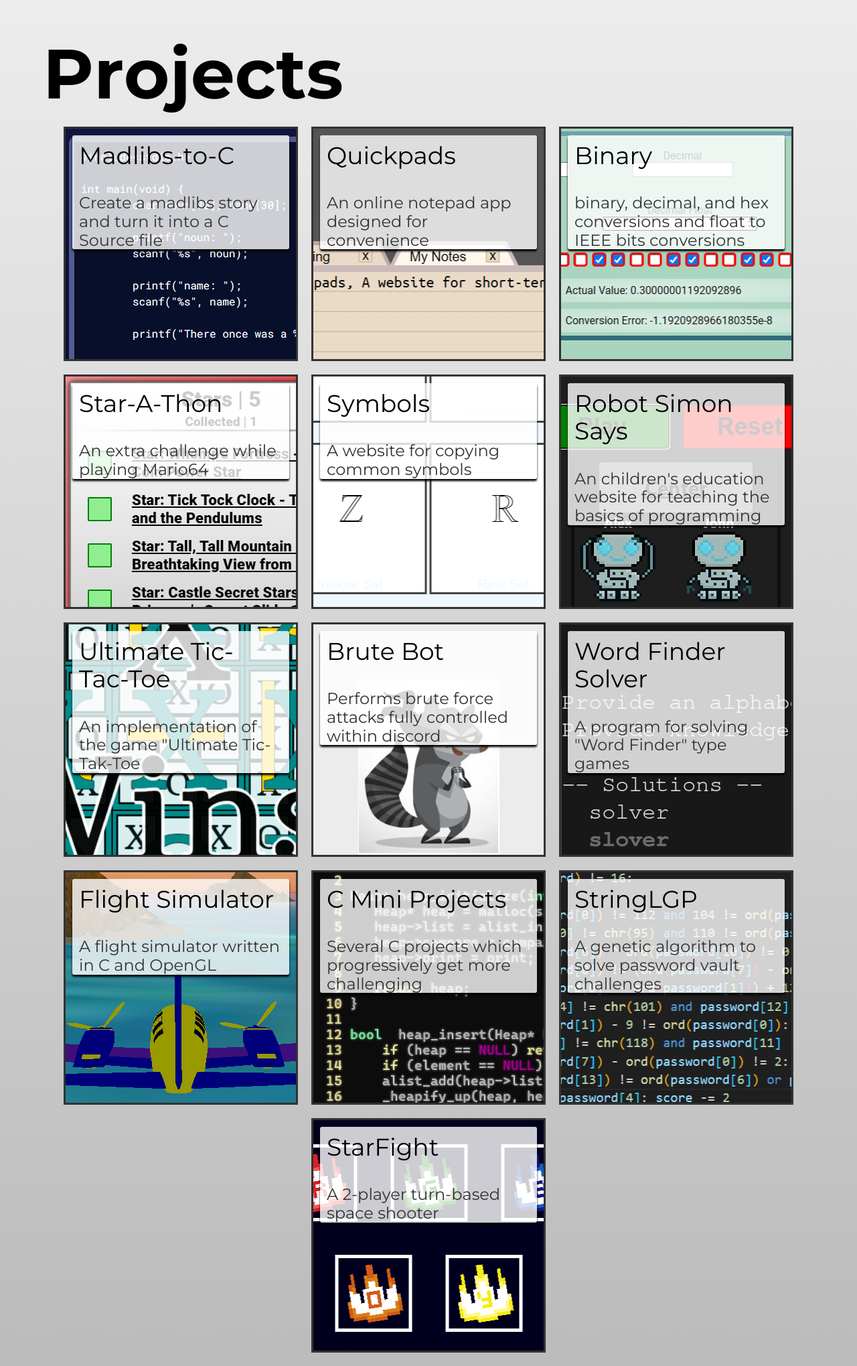
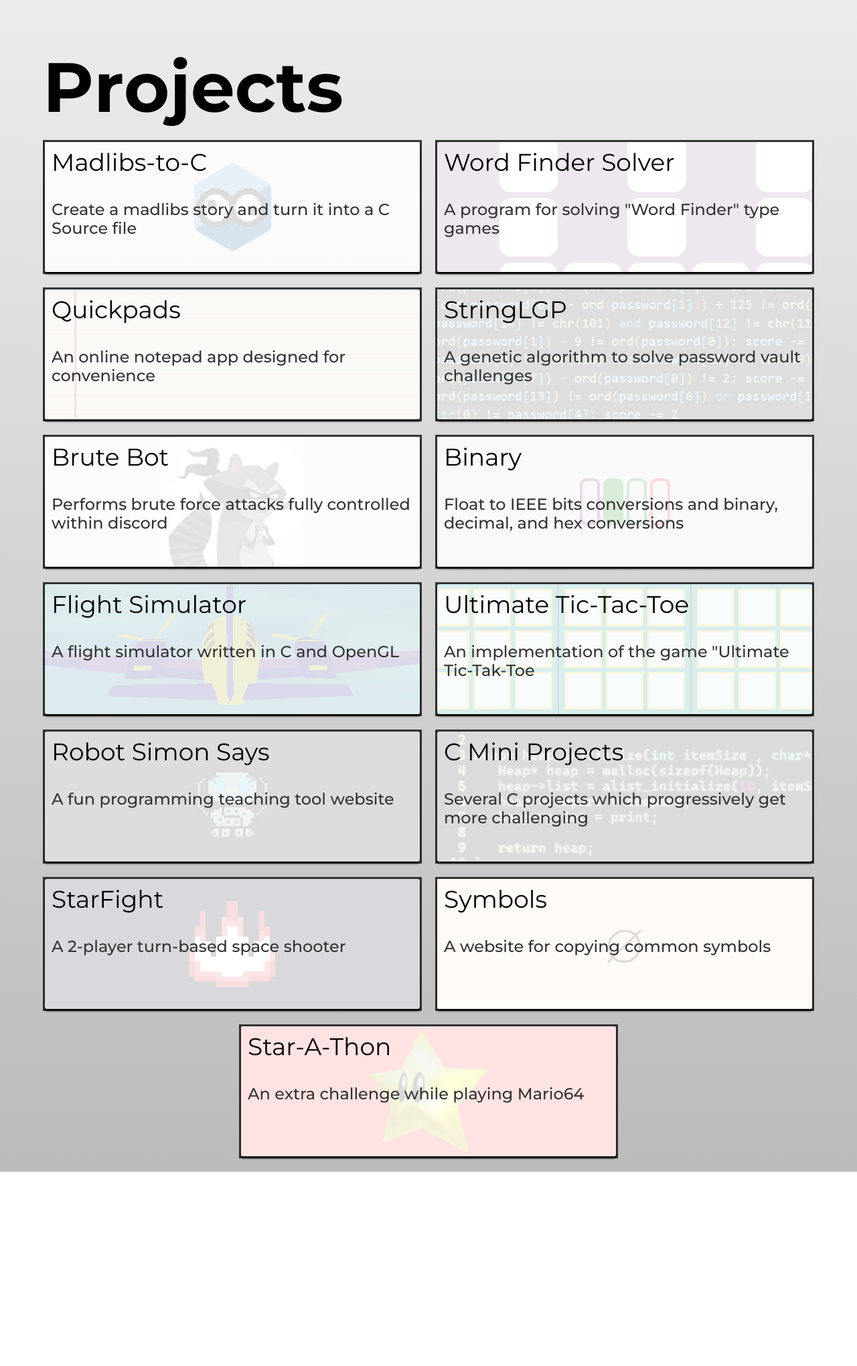
Before and after one commit to loganmacdougall/resume_3, a PHP site: page /projects in a window 1280 px wide. Shown: the part 71-2110 px from the top of the page at 67% size. After the commit the page ends 1820 px from the top, so only its background shows below. Run offline with PHP 8.4, Linux system fonts and the light colour scheme; some libraries are stand-ins or nearby versions.

Commit message:
Revamped most photos and project page

```diff
--- a/meta-data.php
+++ b/meta-data.php
@@ -7,3 +7,4 @@
 <link rel="preconnect" href="https://fonts.googleapis.com">
 <link rel="preconnect" href="https://fonts.gstatic.com" crossorigin>
 <link href="https://fonts.googleapis.com/css2?family=Montserrat:ital,wght@0,100..900;1,100..900&display=swap" rel="stylesheet">
+<link rel="icon" type="image/jpg" href="./media/logan-macdougall.jpg">
--- a/projects.php
+++ b/projects.php
@@ -9,7 +9,8 @@
 <body>
     <?php include("./header.php"); ?>
     <div id="content-container">
-        <h1 id="title_name">
+        <section class="project_grid project_grid_mini">
+            <h1 id="title_name" class="stretch">
                 <span class="jiggleable">P</span> <!--
             --> <span class="jiggleable">r</span> <!--
             --> <span class="jiggleable">o</span> <!--
@@ -19,41 +20,46 @@
             --> <span class="jiggleable">t</span> <!--
             --> <span class="jiggleable">s</span>
             </h1>
-        <section class="project_grid">
-            <a href="https://loganmacdougall.com/madlibs-to-C" style="background: url(./media/madlibs-to-C.png);" class="project_card">
+            <a href="https://loganmacdougall.com/madlibs-to-C" style="background: url(./media/madlibs-to-C.png);background-position:center;background-repeat:no-repeat;" class="project_card">
                 <div class="card-header">
                     <p>Madlibs-to-C</p>
                     <p>Create a madlibs story and turn it into a C Source file</p>
                 </div>
             </a>
-            <a href="https://loganmacdougall.com/quickpads" style="background: #555555 url(./media/quickpads.png);background-position: bottom;background-repeat:no-repeat" class="project_card">
+            <a href="https://github.com/loganmacdougall/Word-Finder-Solver" style="background: #181818 url(./media/word-finder-solver.jpg);background-position:center;" class="project_card">
+                <div class="card-header">
+                    <p>Word Finder Solver</p>
+                    <p>A program for solving "Word Finder" type games</p>
+                </div>
+            </a>
+            <a href="https://loganmacdougall.com/quickpads" style="background: #555555 url(./media/quickpads.png);background-position: left;background-repeat:no-repeat" class="project_card">
                 <div class="card-header">
                     <p>Quickpads</p>
                     <p>An online notepad app designed for convenience</p>
                 </div>
             </a>
-            <a href="https://loganmacdougall.com/binary" style="background: url(./media/binary.png);background-position: bottom;" class="project_card">
+            <a href="https://github.com/loganmacdougall/StringGP" style="background: url(./media/stringgp.png);background-position:bottom;" class="project_card">
+                <div class="card-header">
+                    <p>StringLGP</p>
+                    <p>A genetic algorithm to solve password vault challenges</p>
+                </div>
+            </a>
+            <a href="https://github.com/loganmacdougall/BruteBot" style="background: #ececec url(./media/brute-bot.png);background-position:top;background-repeat: no-repeat;" class="project_card">
+                <div class="card-header">
+                    <p>Brute Bot</p>
+                    <p>Performs brute force attacks fully controlled within discord</p>
+                </div>
+            </a>
+            <a href="https://loganmacdougall.com/binary" style="background: url(./media/binary.png);background-position:center;background-repeat:no-repeat;" class="project_card">
                 <div class="card-header">
                     <p>Binary</p>
-                    <p>binary, decimal, and hex conversions and float to IEEE bits conversions</p>
+                    <p>Float to IEEE bits conversions and binary, decimal, and hex conversions</p>
                 </div>
             </a>
-            <a href="https://loganmacdougall.com/star-a-thon" style="background: url(./media/star-a-thon.png);" class="project_card">
+            <a href="https://github.com/loganmacdougall/Flight-Simulator" style="background: url(./media/flight-simulator.png);background-position:bottom;" class="project_card">
                 <div class="card-header">
-                    <p>Star-A-Thon</p>
-                    <p>An extra challenge while playing Mario64</p>
-                </div>
-            </a>
-            <a href="https://loganmacdougall.com/symbols" style="background: url(./media/symbols.png);background-position:bottom;" class="project_card">
-                <div class="card-header">
-                    <p>Symbols</p>
-                    <p>A website for copying common symbols</p>
-                </div>
-            </a>
-            <a href="https://loganmacdougall.com/robot-simon-says" style="background: #1e1e1e url(./media/robot-simon-says.png);background-position:bottom;background-repeat:no-repeat;" class="project_card">
-                <div class="card-header">
-                    <p>Robot Simon Says</p>
-                    <p>An children's education website for teaching the basics of programming</p>
+                    <p>Flight Simulator</p>
+                    <p>A flight simulator written in C and OpenGL</p>
                 </div>
             </a>
             <a href="https://loganmacdougall.com/ultimate-tic-tac-toe" style="background: url(./media/ultimate-tic-tac-toe.png);background-position:center;" class="project_card">
@@ -62,22 +68,10 @@
                     <p>An implementation of the game "Ultimate Tic-Tak-Toe</p>
                 </div>
             </a>
-            <a href="https://github.com/loganmacdougall/BruteBot" style="background: #ececec url(./media/brute-bot.png);background-position:bottom;background-repeat: no-repeat;" class="project_card">
+            <a href="https://loganmacdougall.com/robot-simon-says" style="background: #1e1e1e url(./media/robot-simon-says.png);background-position:center;background-repeat:no-repeat;image-rendering:pixelated;background-size:128px 128px;" class="project_card">
                 <div class="card-header">
-                    <p>Brute Bot</p>
-                    <p>Performs brute force attacks fully controlled within discord</p>
-                </div>
-            </a>
-            <a href="https://github.com/loganmacdougall/Word-Finder-Solver" style="background: #181818 url(./media/word-finder-solver.png);background-position:bottom left;background-repeat:no-repeat;" class="project_card">
-                <div class="card-header">
-                    <p>Word Finder Solver</p>
-                    <p>A program for solving "Word Finder" type games</p>
-                </div>
-            </a>
-            <a href="https://github.com/loganmacdougall/Flight-Simulator" style="background: url(./media/flight-simulator.png);background-position:bottom;" class="project_card">
-                <div class="card-header">
-                    <p>Flight Simulator</p>
-                    <p>A flight simulator written in C and OpenGL</p>
+                    <p>Robot Simon Says</p>
+                    <p>A fun programming teaching tool website</p>
                 </div>
             </a>
             <a href="https://github.com/loganmacdougall/C-mini-projects" style="background:url(./media/C-mini-projects.png)" class="project_card">
@@ -86,16 +80,22 @@
                     <p>Several C projects which progressively get more challenging</p>
                 </div>
             </a>
-            <a href="https://github.com/loganmacdougall/StringGP" style="background: url(./media/stringgp.png);background-position:bottom;" class="project_card">
-                <div class="card-header">
-                    <p>StringLGP</p>
-                    <p>A genetic algorithm to solve password vault challenges</p>
-                </div>
-            </a>
-            <a href="https://github.com/loganmacdougall/StarFight" style="background: #00001e url(./media/starfight.png);background-position:center;background-repeat:no-repeat;" class="project_card">
+            <a href="https://github.com/loganmacdougall/StarFight" style="background: #00001e url(./media/starfight.png);background-position:center;background-repeat:no-repeat;image-rendering:pixelated;background-size:128px 128px;" class="project_card">
                 <div class="card-header">
                     <p>StarFight</p>
                     <p>A 2-player turn-based space shooter</p>
+                </div>
+            </a>
+            <a href="https://loganmacdougall.com/symbols" style="background: #ffe4c4 url(./media/symbols.png);background-position:center;background-repeat:no-repeat;" class="project_card">
+                <div class="card-header">
+                    <p>Symbols</p>
+                    <p>A website for copying common symbols</p>
+                </div>
+            </a>
+            <a href="https://loganmacdougall.com/star-a-thon" style="background: #ff4244 url(./media/star-a-thon.png);background-position:center;background-repeat:no-repeat;" class="project_card">
+                <div class="card-header">
+                    <p>Star-A-Thon</p>
+                    <p>An extra challenge while playing Mario64</p>
                 </div>
             </a>
         </section>
--- a/styles.css
+++ b/styles.css
@@ -298,6 +298,7 @@ header>section {
 
 .card-header>*:last-child {
     font-size: 24px;
+    font-weight: 500;
     margin-top: 0px;
     color: #333333;
 }
@@ -339,6 +340,7 @@ header>section {
 #accomplishments {
     text-align: left;
     font-size: 24px;
+    margin-bottom: 16px;
     display: block;
 }
 
@@ -364,6 +366,12 @@ header>section {
     font-size: 24px;
 }
 
+.stretch {
+    width: 100% !important;
+    border: none !important;
+    height: unset !important;
+}
+
 .project_grid {
     margin-top: 20px;
     display: flex;
@@ -376,16 +384,26 @@ header>section {
 
 .project_grid>* {
     display: inline-block;
-    width: 350px;
-    height: 350px;
+    width: calc(50% - 10px);
+    height: 200px;
     border: #333333 solid 3px;
     box-sizing: border-box;
     transition: transform 0.5s;
     background-repeat: no-repeat;
+    position: relative;
 }
 
-.project_grid>*:not(.grid-division):hover {
+.project_grid>*:hover {
     transform: scale(110%);
+}
+
+.project_grid>*>.card-header {
+    position: absolute;
+    background-color: rgba(255, 255, 255, 0.85);
+    top: 0;
+    left: 0;
+    right: 0;
+    bottom: 0;
 }
 
 .project_card {
@@ -426,7 +444,22 @@ header>section {
     }
 }
 
-@media only screen and (max-width: 750px) {
+@media only screen and (max-width: 820px) {
+    .project_grid>* {
+        height: 150px;
+        padding: 0;
+        position: relative;
+    }
+
+    .project_grid>*>.card-header>p:first-child {
+        font-size: 20px;
+        margin-bottom: 6px;
+    }
+
+    .project_grid>*>.card-header>p:last-child {
+        font-size: 14px;
+    }
+
     #content-container {
         padding: 0 2%;
     }
```
Also changed, not shown: index.php (+1 -9 lines), media/binary.png, media/logan-macdougall.jpg (added), media/madlibs-to-C.png, media/quickpads.png, media/robot-simon-says.png, media/star-a-thon.png, media/starfight.png, media/symbols.png, media/ultimate-tic-tac-toe.png, media/word-finder-solver.jpg (added), media/word-finder-solver.png (deleted). Lines whose indentation alone changed are shown as unchanged.
